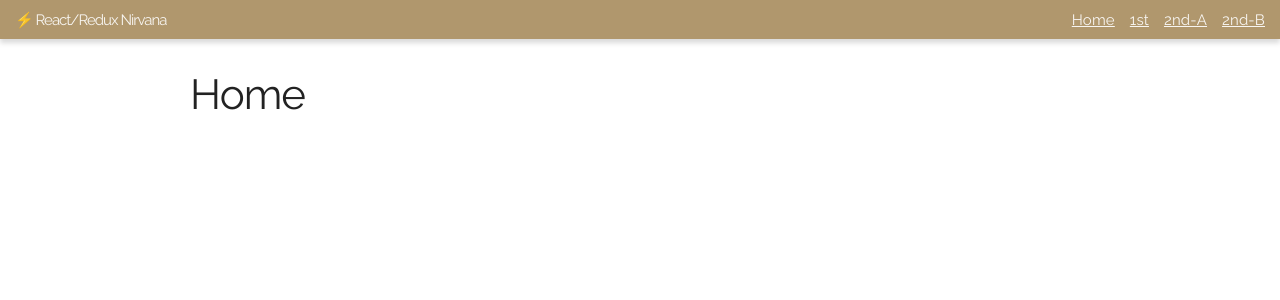
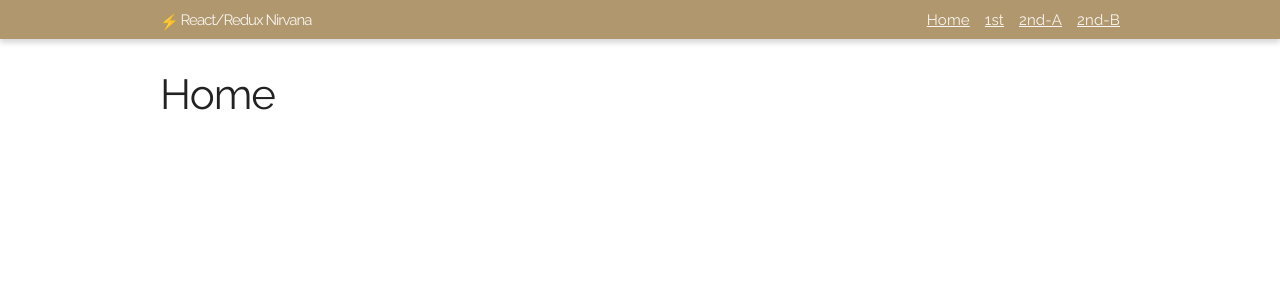
Before and after one commit to BlitzMedia/React-Redux-Nirvana, a React (Create React App) app: page / in a window 1280 px wide. Shown: the top 300 px of the page. Built offline with nearby package versions, Linux system fonts and the light colour scheme.

Commit message:
Final adjustments

```diff
--- a/src/App.css
+++ b/src/App.css
@@ -824,22 +824,28 @@ there.
 /* Larger than tablet */
 /* Larger than desktop */
 /* Larger than Desktop HD */
-header[role="banner"], header[role="banner"] nav {
+header[role="banner"] .container, header[role="banner"] nav {
   display: flex;
   align-items: center;
   justify-content: space-between; }
+  header[role="banner"] .container:after, header[role="banner"] nav:after {
+    display: none; }
 
 body {
   letter-spacing: .01em; }
 
 header[role="banner"] {
-  padding: 0.5em 1em;
   background-color: #b0976d;
   color: rgba(255, 255, 255, 0.9);
   box-shadow: 0px 4px 5px 0px rgba(0, 0, 0, 0.15); }
   header[role="banner"] .logo {
     font-size: 1em;
     margin: 0; }
+  header[role="banner"] span[role="img"] {
+    position: relative;
+    top: 2px; }
+  header[role="banner"] .container {
+    padding: 0.5em 0; }
   header[role="banner"] nav {
     justify-content: flex-end; }
     header[role="banner"] nav a, header[role="banner"] nav a:visited {
@@ -848,4 +854,4 @@ header[role="banner"] {
       margin-left: 1em; }
 
 main[role="main"] {
-  padding: 2em; }
+  padding: 2em 0; }
--- a/src/App.js
+++ b/src/App.js
@@ -13,6 +13,7 @@ class App extends Component {
       <Router>
         <div className="App">
           <header role="banner">
+            <div className="container">
               <h1 className="logo"><span role="img" aria-label="Blitz!">⚡</span> React/Redux Nirvana</h1>
 
               <nav>
@@ -21,9 +22,10 @@ class App extends Component {
                 <Link to={'/assignments/2/a'}>2nd-A</Link>
                 <Link to={'/assignments/2/b'}>2nd-B</Link>
               </nav>
+            </div>
           </header>
 
-          <main role="main" class="container">
+          <main role="main" className="container">
             <Route exact path="/" component={Home}></Route>
             <Route path="/assignments/1" component={Assignment1}></Route>
             <Route path="/assignments/2/a" component={Calculator}></Route>
--- a/src/App.scss
+++ b/src/App.scss
@@ -17,6 +17,7 @@ $halfPadding: ($fullPadding / 2);
   display: flex;
   align-items: center;
   justify-content: space-between;
+  &:after { display: none; }
 }
 
 // CSS
@@ -25,16 +26,22 @@ body {
 }
 
 header[role="banner"] {
-  padding: $halfPadding $fullPadding;
   background-color: $blitzDorado;
   color: $blitzWhite;
   box-shadow: 0px 4px 5px 0px $blitzBlack;
 
-  @extend %valign;
-
   .logo {
     font-size: 1em;
     margin: 0;
+  }
+  span[role="img"] {
+    position: relative;
+    top: 2px;
+  }
+
+  .container {
+    padding: $halfPadding 0;
+    @extend %valign;
   }
 
   nav {
@@ -47,5 +54,5 @@ header[role="banner"] {
 }
 
 main[role="main"] {
-  padding: $superPadding;
+  padding: $superPadding 0;
 }
```
Lines whose indentation alone changed are shown as unchanged.
